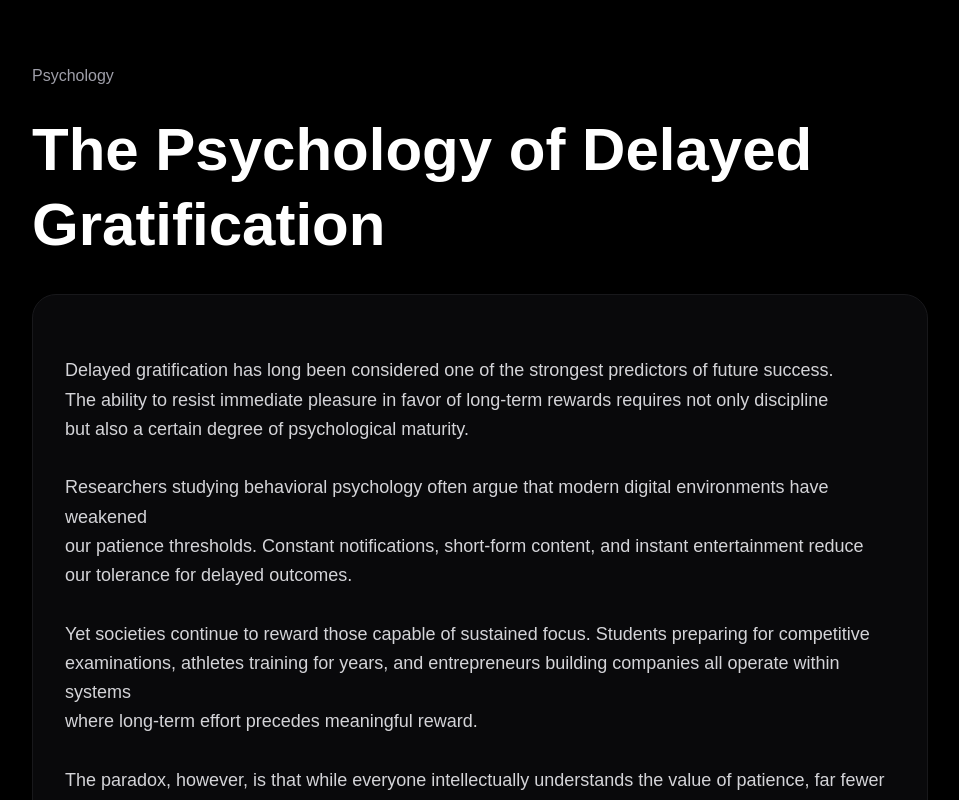
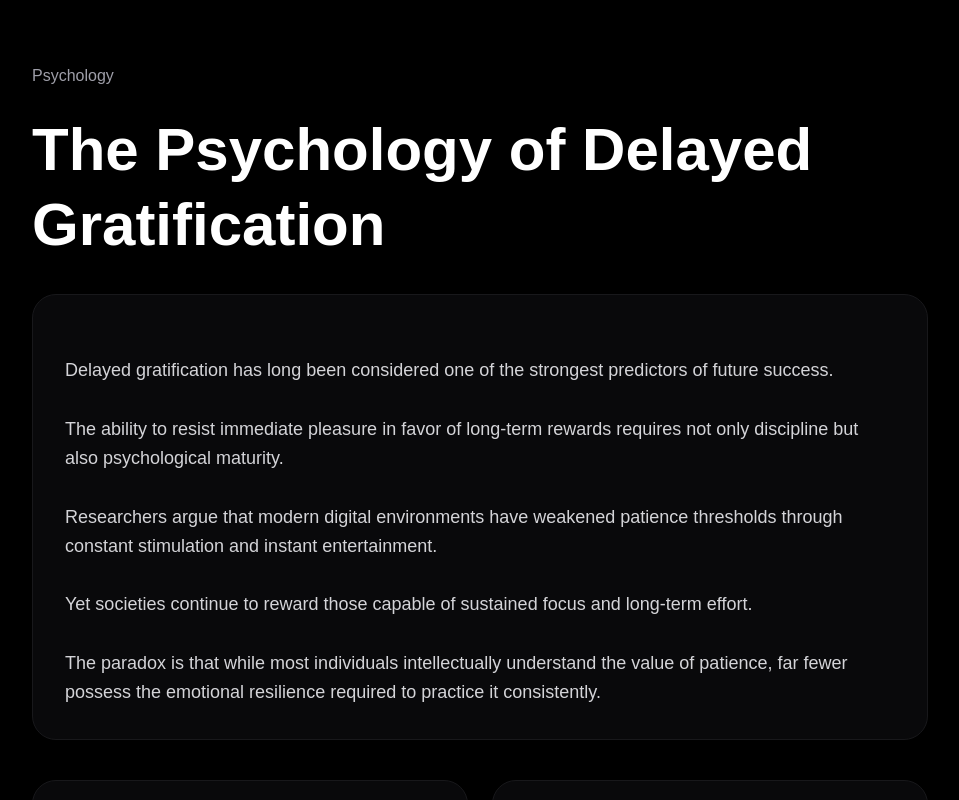
Before and after one commit to Parida-Prince/articles-daily-plus-web, a Next.js app: page /article/1 in a window 1280 px wide. Shown: the top 800 px of the page, without its empty margins (160-1119 px from the left). Built offline with nearby package versions, Linux system fonts and the light colour scheme.

Commit message:
centralize article system

```diff
--- a/app/article/[id]/page.tsx
+++ b/app/article/[id]/page.tsx
@@ -1,56 +1,4 @@
-const articles = [
-  {
-    id: 1,
-    title: "The Psychology of Delayed Gratification",
-    category: "Psychology",
-    difficulty: "Moderate",
-    tone: "Analytical and reflective",
-    summary:
-      "The passage explores how delayed gratification shapes long-term success and self-control.",
-
-    content: `
-Delayed gratification has long been considered one of the strongest predictors of future success.
-The ability to resist immediate pleasure in favor of long-term rewards requires not only discipline
-but also a certain degree of psychological maturity.
-
-Researchers studying behavioral psychology often argue that modern digital environments have weakened
-our patience thresholds. Constant notifications, short-form content, and instant entertainment reduce
-our tolerance for delayed outcomes.
-
-Yet societies continue to reward those capable of sustained focus. Students preparing for competitive
-examinations, athletes training for years, and entrepreneurs building companies all operate within systems
-where long-term effort precedes meaningful reward.
-
-The paradox, however, is that while everyone intellectually understands the value of patience, far fewer
-individuals possess the emotional resilience necessary to practice it consistently.
-    `,
-  },
-
-  {
-    id: 2,
-    title: "Why Civilizations Collapse Slowly",
-    category: "History",
-    difficulty: "Difficult",
-    tone: "Historical and analytical",
-    summary:
-      "The passage discusses how civilizations decline gradually through institutional erosion.",
-
-    content: `
-History rarely records the collapse of civilizations as singular dramatic moments. More often,
-decline unfolds gradually through weakening institutions, economic instability, and declining civic trust.
-
-Empires frequently appear strongest shortly before deterioration becomes irreversible. Their infrastructure
-remains visible, their armies operational, and their cultural influence widespread. Yet beneath the surface,
-administrative fatigue and social fragmentation quietly accumulate.
-
-Historians often emphasize that civilizations collapse not because they encounter challenges, but because
-their systems lose the flexibility required to adapt effectively.
-
-The eventual collapse therefore appears sudden only in retrospect. To those living through the transition,
-decline often feels incremental and almost invisible.
-    `,
-  },
-];
+import { articles } from "@/data/articles";
 
 export default async function ArticlePage({
   params,
--- a/app/library/page.tsx
+++ b/app/library/page.tsx
@@ -1,35 +1,5 @@
 import Link from "next/link";
-
-const articles = [
-  {
-    id: 1,
-    title: "The Psychology of Delayed Gratification",
-    category: "Psychology",
-    readTime: "8 min read",
-    difficulty: "Moderate",
-  },
-  {
-    id: 2,
-    title: "Why Civilizations Collapse Slowly",
-    category: "History",
-    readTime: "10 min read",
-    difficulty: "Difficult",
-  },
-  {
-    id: 3,
-    title: "Attention Spans in the Digital Age",
-    category: "Technology",
-    readTime: "7 min read",
-    difficulty: "Easy",
-  },
-  {
-    id: 4,
-    title: "The Economic Logic of Luxury Brands",
-    category: "Economics",
-    readTime: "9 min read",
-    difficulty: "Moderate",
-  },
-];
+import { articles } from "@/data/articles";
 
 export default function LibraryPage() {
   return (
--- /dev/null
+++ b/data/articles.ts
@@ -0,0 +1,49 @@
+export const articles = [
+  {
+    id: 1,
+    title: "The Psychology of Delayed Gratification",
+    category: "Psychology",
+    readTime: "8 min read",
+    difficulty: "Moderate",
+    tone: "Analytical and reflective",
+
+    summary:
+      "The passage explores how delayed gratification shapes long-term success and self-control.",
+
+    content: `
+Delayed gratification has long been considered one of the strongest predictors of future success.
+
+The ability to resist immediate pleasure in favor of long-term rewards requires not only discipline but also psychological maturity.
+
+Researchers argue that modern digital environments have weakened patience thresholds through constant stimulation and instant entertainment.
+
+Yet societies continue to reward those capable of sustained focus and long-term effort.
+
+The paradox is that while most individuals intellectually understand the value of patience, far fewer possess the emotional resilience required to practice it consistently.
+    `,
+  },
+
+  {
+    id: 2,
+    title: "Why Civilizations Collapse Slowly",
+    category: "History",
+    readTime: "10 min read",
+    difficulty: "Difficult",
+    tone: "Historical and analytical",
+
+    summary:
+      "The passage discusses how civilizations decline gradually through institutional erosion.",
+
+    content: `
+History rarely records the collapse of civilizations as singular dramatic moments.
+
+More often, decline unfolds gradually through weakening institutions, economic instability, and declining civic trust.
+
+Empires frequently appear strongest shortly before deterioration becomes irreversible.
+
+Historians emphasize that civilizations collapse not because challenges emerge, but because institutions lose the flexibility necessary to adapt effectively.
+
+The eventual collapse therefore appears sudden only in retrospect.
+    `,
+  },
+];
```
